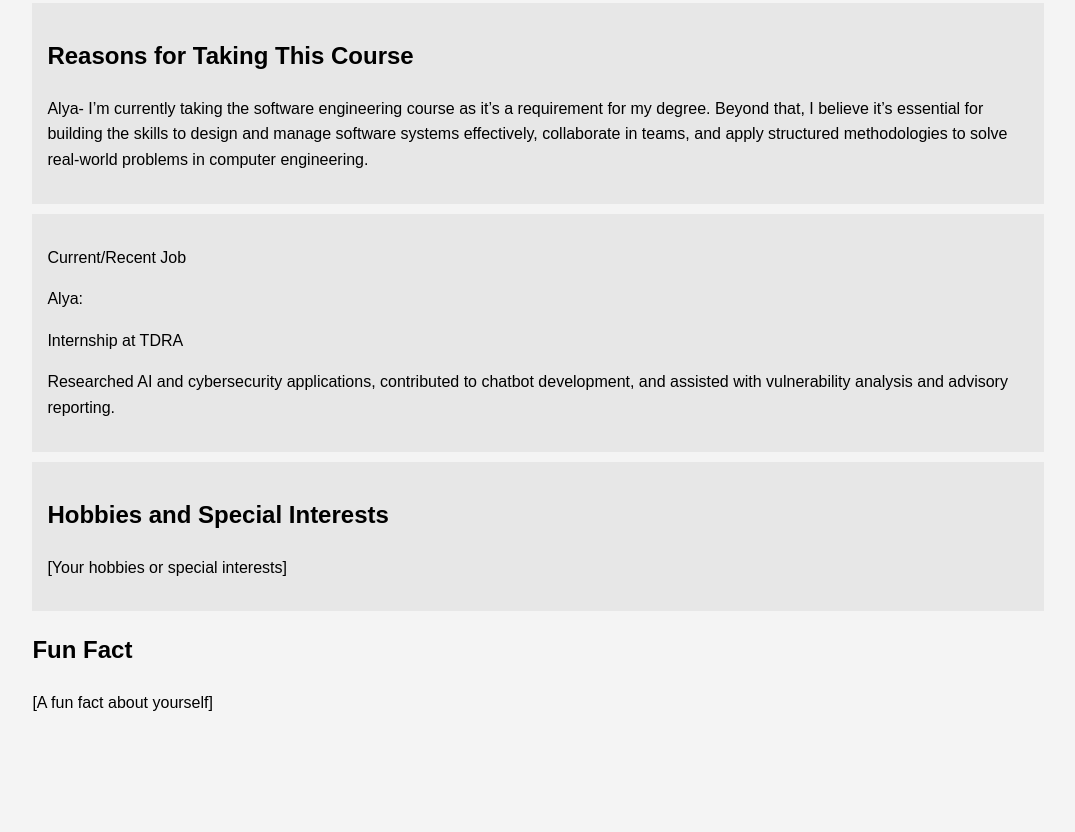
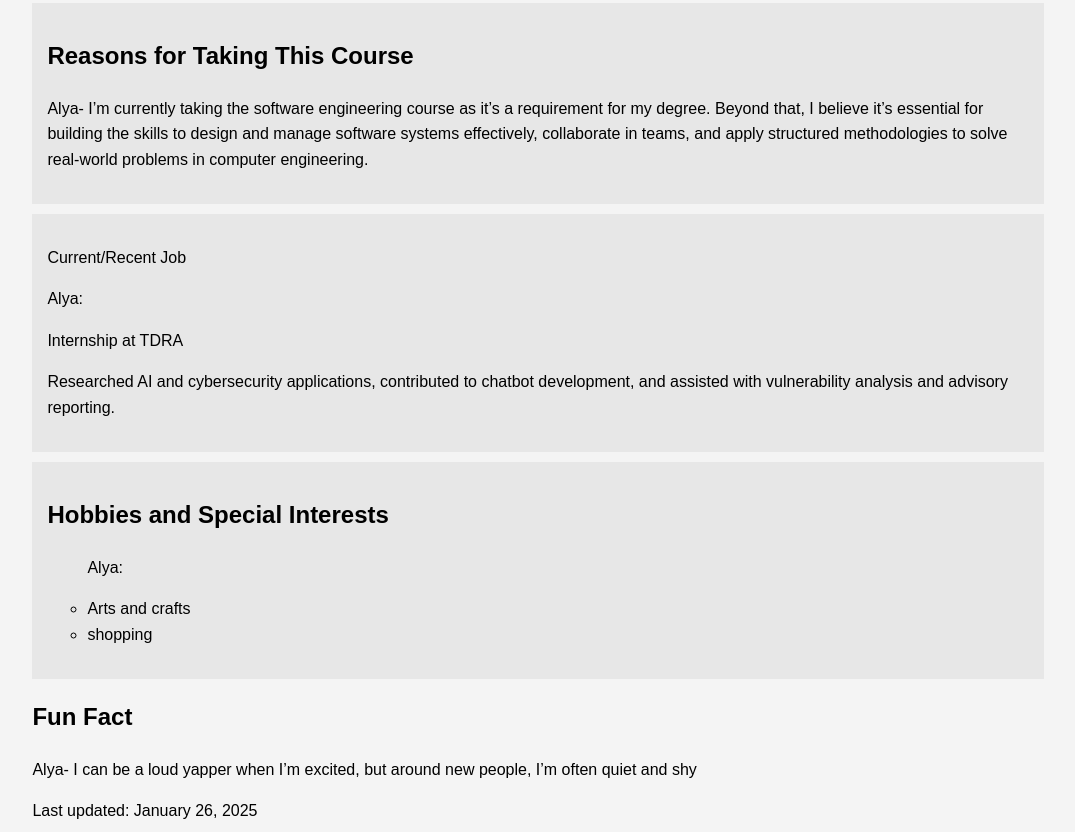
Before and after one commit to NadaAlyaMira/Assignment1, a plain HTML site: page index.html in a window 1280 px wide. Shown: the part 421-1253 px from the top of the page, without its empty margins (102-1177 px from the left). Before the commit the page ends 1160 px from the top, so only its background shows below. Drawn offline with Linux system fonts and the light colour scheme.

Commit message:
Update index.html

```diff
--- a/index.html
+++ b/index.html
@@ -53,15 +53,23 @@
 			<p>Researched AI and cybersecurity applications, contributed to chatbot development, and assisted with vulnerability analysis and advisory reporting.</p>
         </section>
 
+
         <section class="hobbies">
             <h2>Hobbies and Special Interests</h2>
-            <p>[Your hobbies or special interests]</p>
+	      <ul style="list-style-type: circle;">
+		<p>Alya: </p>
+                  <li>Arts and crafts </li>
+                  <li>shopping</li>
+              </ul>
         </section>
 
-        <section class="fun-fact">
+      <section class="fun-fact">
             <h2>Fun Fact</h2>
-            <p>[A fun fact about yourself]</p>
+            <p>Alya- I can be a loud yapper when I’m excited, but around new people, I’m often quiet and shy</p>
         </section>
+	    <footer class="last-updated">
+            Last updated: January 26, 2025
+        </footer>
     </div>
 </body>
 </html>
```
